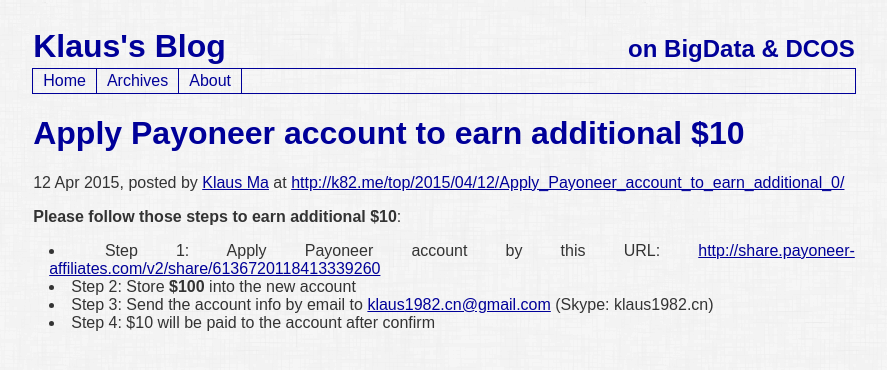
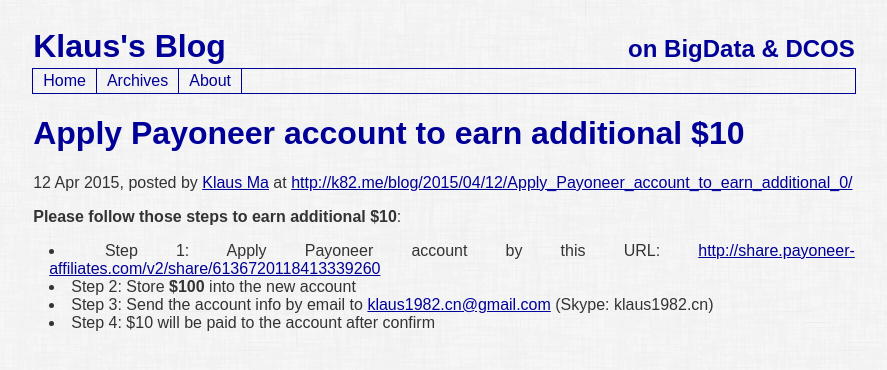
Before and after one commit to k82cn/k82cn.github.io, a Jekyll site: the page built from _posts/2015-04-12-Apply_Payoneer_account_to_earn_additional_0.md, in a window 1280 px wide. Shown: the top 370 px of the page, without its empty margins (196-1083 px from the left). Built offline with Jekyll 4.4.1, drawn with Linux system fonts in a browser that asks for light colours; comment, search, counter and statistics services are not loaded.

Commit message:
update category

```diff
--- a/_posts/2015-04-12-Apply_Payoneer_account_to_earn_additional_0.md
+++ b/_posts/2015-04-12-Apply_Payoneer_account_to_earn_additional_0.md
@@ -1,6 +1,6 @@
 ---
 layout: post
-categories: top
+categories: blog
 title: Apply Payoneer account to earn additional $10
 ---
 
```
Also changed, not shown: _posts/2015-08-30-MesosCon_2015.md (+1 -1 lines), _posts/2015-11-19-k8s_docker_network.md (+1 -1 lines).
